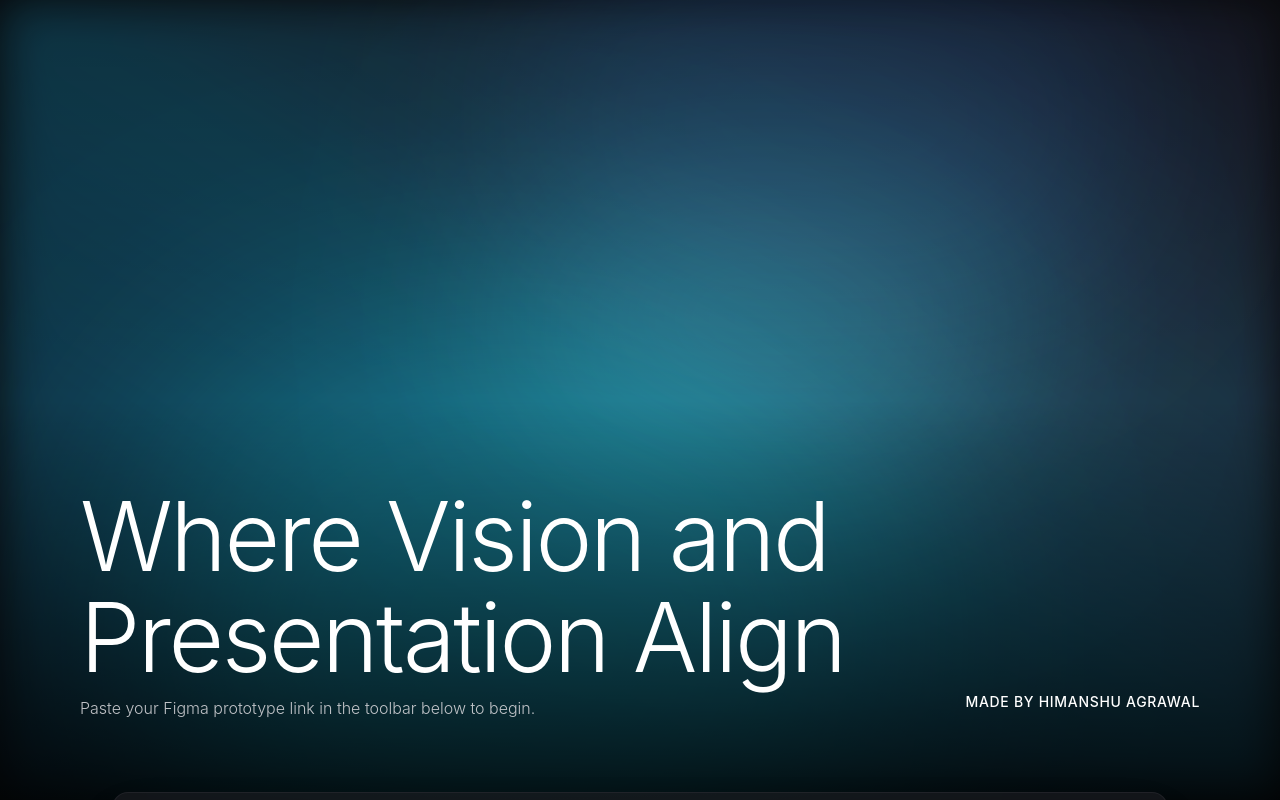
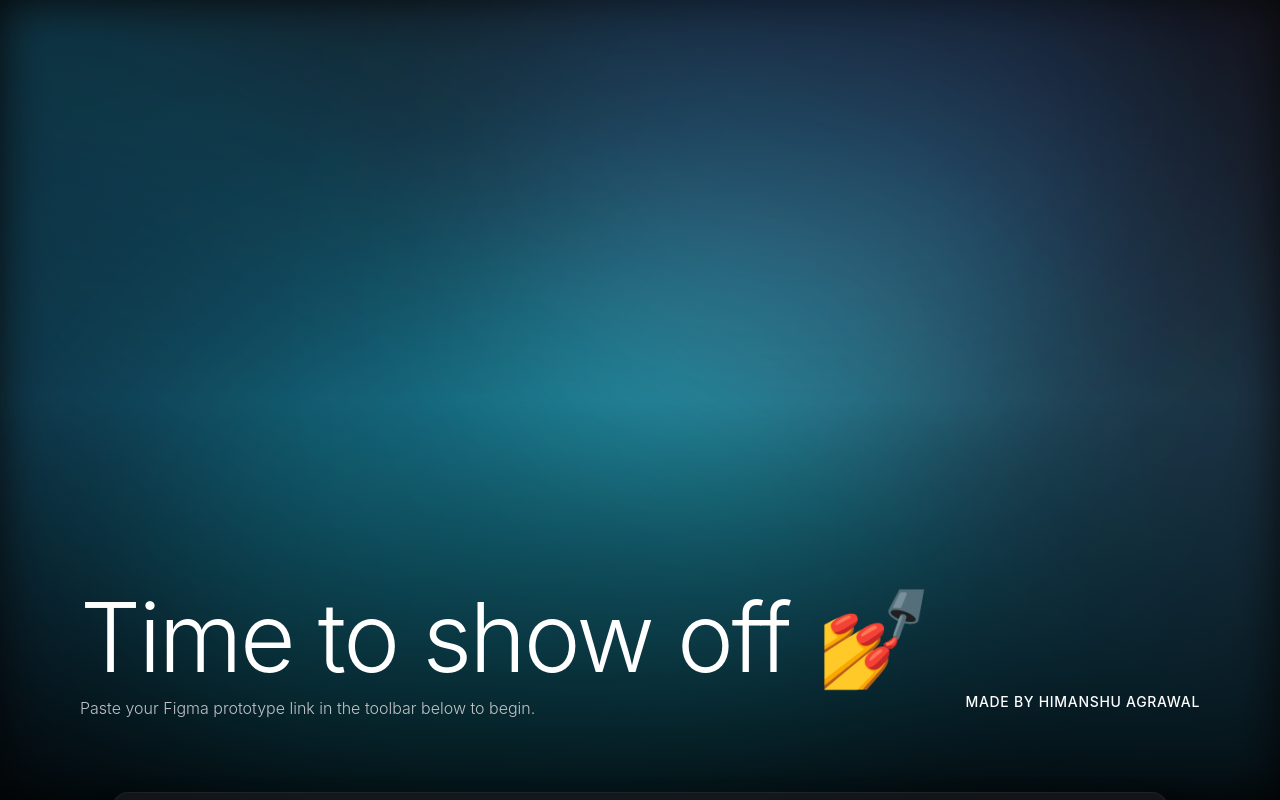
Before and after one commit to designerhimanshu/Figma-presentation-wrapper, a React (Vite) app: page / in a window 1280 px wide. Built offline with nearby package versions, Linux system fonts and the light colour scheme.

Commit message:
Update title to informal playful text

```diff
--- a/src/components/FigmaIframe.tsx
+++ b/src/components/FigmaIframe.tsx
@@ -27,7 +27,7 @@ export const FigmaIframe: React.FC<FigmaIframeProps> = ({ figmaUrl, viewMode, ac
             {/* Left aligned main text */}
             <div className="max-w-4xl">
               <h1 className="text-6xl md:text-8xl font-light text-white mb-2 leading-[1.05] tracking-tight">
-                Where Vision and<br />Presentation Align
+                Time to show off 💅
               </h1>
               <p className="text-sm md:text-base text-zinc-300 font-light max-w-2xl opacity-90">
                 Paste your Figma prototype link in the toolbar below to begin.
```
Also changed, not shown: 1 other file (tests, documents, lock files or other folders).
